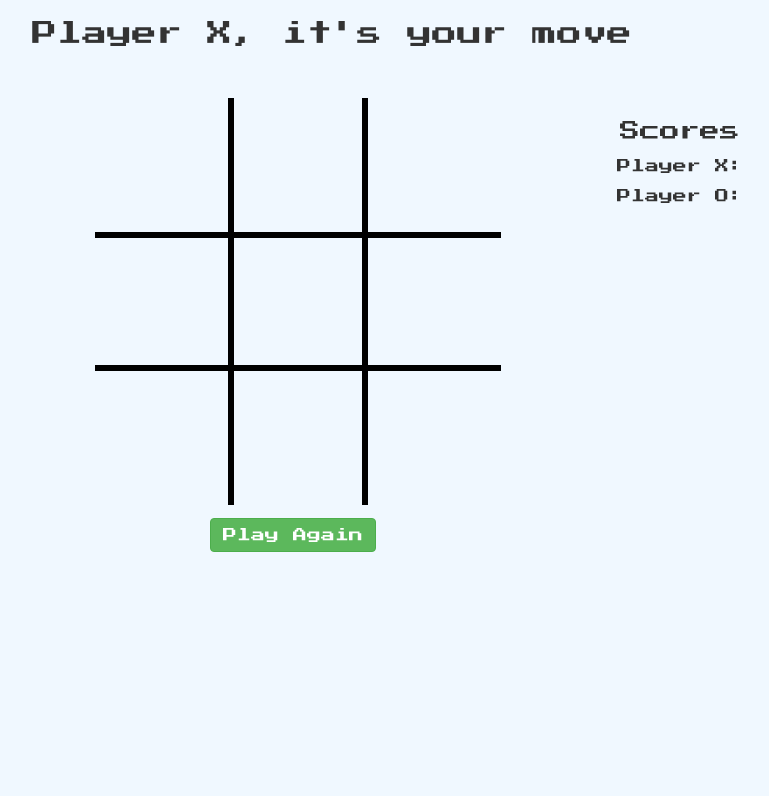
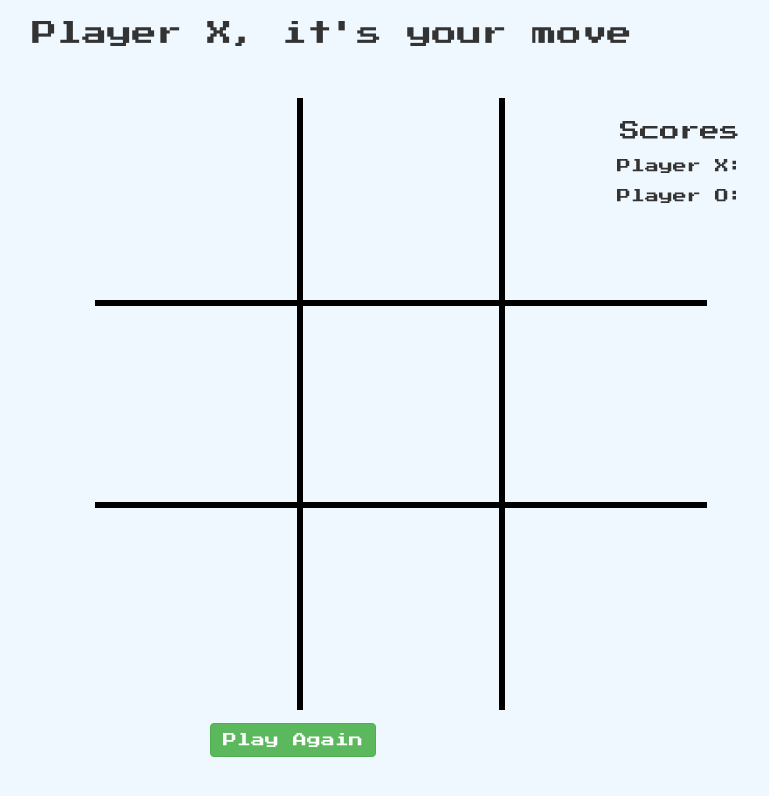
Before and after one commit to Bohongo/TicTacToe, a website built with webpack: page src/client/index.html in a window 1280 px wide. Shown: the top 796 px of the page, without its empty margins (347-1116 px from the left). Built offline with nearby package versions, Linux system fonts and the light colour scheme; files whose address does not match are found by name.

Commit message:
fixed another bug with the board, now the table stays fixed in size

```diff
--- a/src/client/styles.css
+++ b/src/client/styles.css
@@ -25,13 +25,14 @@ td {
  border: 6px solid black;
  font-size:25pt;
  text-align: center;
+ height: 202px;
+ width: 202px;
  text-shadow: 5px 5px black;
 }
 
 td::after {
   content: '';
   display: block;
-  margin-top: 100%;
 }
 
 td:first-of-type {
```
